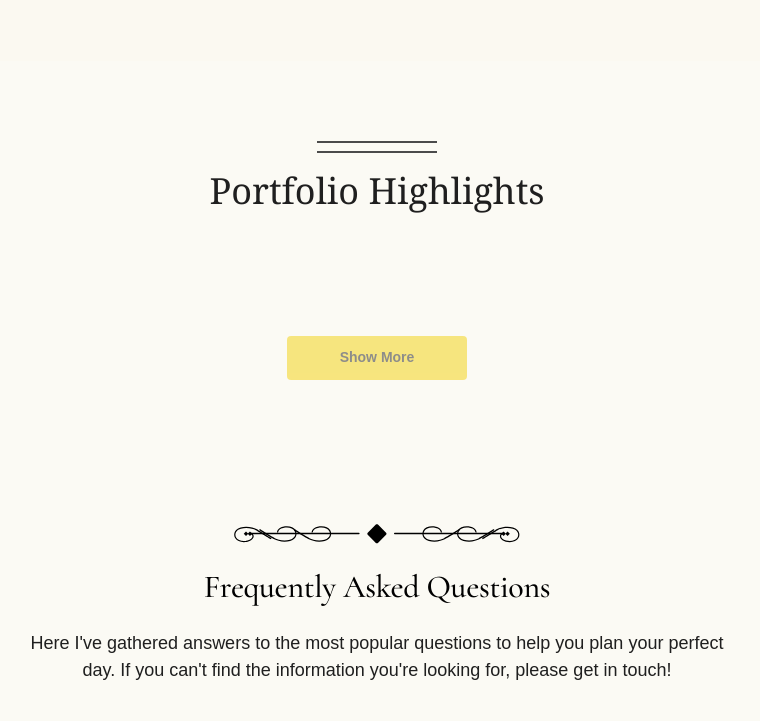
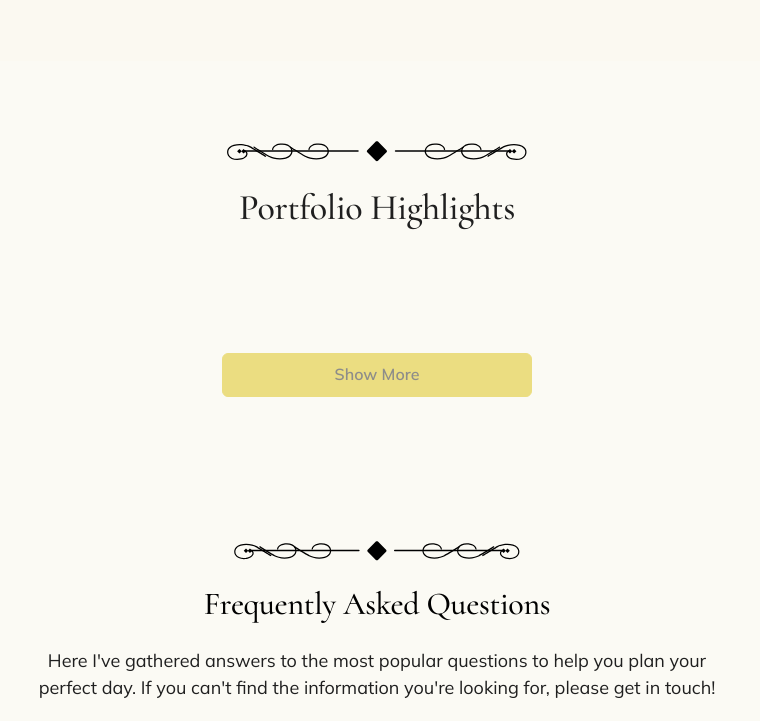
Before and after one commit to Narenzy/Wedding-Photographer_1, a website built with Vite: page src/index.html in a window 1280 px wide. Shown: the part 1660-2381 px from the top of the page, without its empty margins (263-1023 px from the left). Built offline with nearby package versions, Linux system fonts and the light colour scheme; no server answers; files whose address does not match are found by name; what accordion-js would draw is missing.

Commit message:
portfolio-chan

```diff
--- a/src/css/portfolio.css
+++ b/src/css/portfolio.css
@@ -1,12 +1,7 @@
-*,
-*::before,
-*::after {
-    box-sizing: border-box;
-}
 
 body {
     margin: 0;
-    font-family: Arial, sans-serif;
+    font-family: var(--font-family);
     color: #1f1f1f;
     background-color: #fbfaf4;
 }
@@ -32,21 +27,12 @@ button {
 
 .goncha {
     margin: 0 0 32px;
-    font-family: Georgia, serif;
+    font-family: var(--second-family);
     font-size: 32px;
-    font-weight: 400;
+    font-weight: 500;
     line-height: 1.2;
+    letter-spacing: -0.01em;
     text-align: center;
-}
-
-.goncha::before {
-    content: "";
-    display: block;
-    width: 120px;
-    height: 12px;
-    margin: 0 auto 16px;
-    border-top: 2px solid #4b4b4b;
-    border-bottom: 2px solid #4b4b4b;
 }
 
 .categories {
@@ -62,7 +48,8 @@ button {
 .categories-btn {
     min-height: 34px;
     padding: 8px 14px;
-    border: 1px solid #222222;
+    font-family: var(--font-family);
+    border: 1px solid transparent;
     border-radius: 4px;
     color: #222222;
     background-color: transparent;
@@ -74,9 +61,8 @@ button {
 }
 
 .categories-btn:hover,
-.categories-btn:focus {
-    color: #ffffff;
-    background-color: #222222;
+.categories-btn:focus,
+.categories-btn.active {
     border-color: #222222;
 }
 
@@ -119,23 +105,25 @@ button {
 }
 
 .buttonport {
-    min-width: 180px;
+    width: 100%;
     min-height: 44px;
-    padding: 12px 24px;
-    border: none;
-    border-radius: 4px;
+    padding: 10px 24px;
+    border: 1px solid #DCC110;
+    border-radius: 6px;
     color: #222222;
-    background-color: #f3d20b;
-    font-size: 14px;
+    background-color: #DCC110;
+    font-family: var(--font-family);
+    font-size: 16px;
     font-weight: 600;
     line-height: 1.2;
     cursor: pointer;
-    transition: background-color 250ms ease, transform 250ms ease;
+    transition: background-color 250ms ease, border-color 250ms ease, transform 250ms ease;
 }
 
 .buttonport:hover,
 .buttonport:focus {
-    background-color: #d9bb00;
+    border-color: #c4a90e;
+    background-color: #c4a90e;
     transform: translateY(-1px);
 }
 
@@ -169,6 +157,18 @@ button {
     .photoport {
         grid-template-columns: repeat(2, 1fr);
     }
+
+    .buttonport {
+        width: 310px;
+    }
+}
+
+@media screen and (min-width: 768px) and (max-width: 1439px) {
+    .photoport-item:last-child:nth-child(odd) {
+        grid-column: 1 / -1;
+        width: calc(50% - 12px);
+        justify-self: center;
+    }
 }
 
 @media screen and (min-width: 1440px) {
--- a/src/js/portfolio-filter.js
+++ b/src/js/portfolio-filter.js
@@ -169,6 +169,5 @@ function hideLoader() {
   loader.classList.add("hidden");
 }
 
-// START
 getCategories();
 getFoto(true);
--- a/src/partials/portfolio.html
+++ b/src/partials/portfolio.html
@@ -1,15 +1,10 @@
-<!DOCTYPE html>
-<html lang="en">
 
-<head>
-    <meta charset="UTF-8">
-    <meta name="viewport" content="width=device-width, initial-scale=1.0">
-    <title>Document</title>
-    <link rel="stylesheet" href="./css/index.css">
-</head>
+    <section class="portfolio" id="portfolio">
 
-<body>
-    <section class="portfolio" id="portfolio">
+        <svg class="feedbacks-decoration" width="300" height="21">
+            <use href="/icons/symbol.svg#icon-decoration">
+            </use>
+        </svg>
 
         <h2 class="goncha">Portfolio Highlights</h2>
 
@@ -26,8 +21,3 @@
         </div>
 
     </section>
-
-    <script type="module" src="./js/portfolio.js"></script>
-</body>
-
-</html>
```
